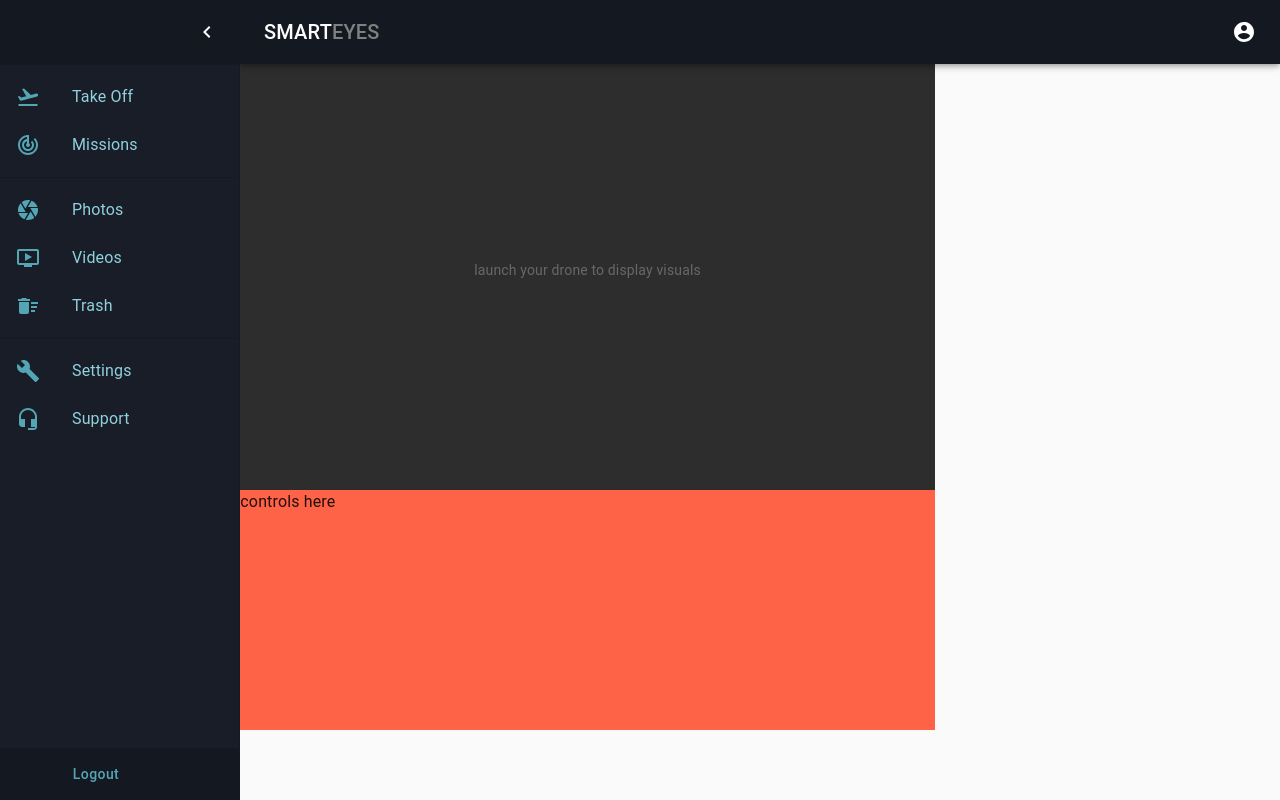
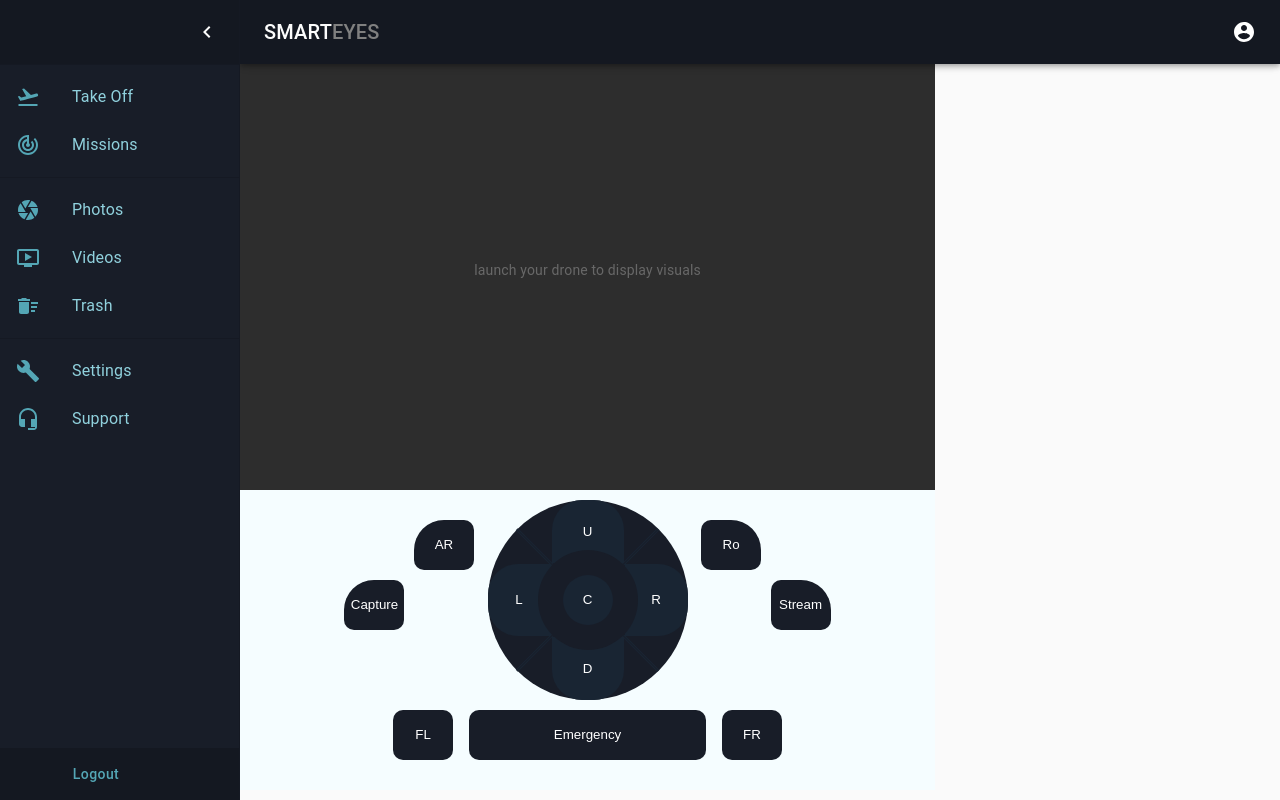
Before and after one commit to techam-group/thirdEye_client, a React (Create React App) app: page /dashboard/take-off in a window 1280 px wide. Built offline with nearby package versions, Linux system fonts and the light colour scheme.

Commit message:
Created the controls UI

```diff
--- a/src/components/screen/SEControls.jsx
+++ b/src/components/screen/SEControls.jsx
@@ -7,7 +7,30 @@
 
   return (
     <Grid item className={classes.mainControl}>
-      <Typography>controls here</Typography>
+      <div>
+        <button className='art'>AR</button>
+        <button className='caption'>Capture</button>
+        <button className='Stream'>Stream</button>
+        <button className='rt'>Ro</button>
+
+        <div className='center'>
+          <div className='line1'></div>
+          <div className='line2'></div>
+          <div className='btns'>
+            <button className='l'> L </button>
+            <button className='r'> R</button>
+            <button className='c'>C</button>
+            <div className='ring'></div>
+            <button className='u'>U</button>
+            <button className='d'>D</button>
+          </div>
+        </div>
+
+
+        <button className='fl'>FL</button>
+        <button className='emagency'>Emergency</button>
+        <button className='fr'>FR</button>
+      </div>
     </Grid>
   )
 }
--- a/src/styles/screens/secontrols.styles.js
+++ b/src/styles/screens/secontrols.styles.js
@@ -5,10 +5,179 @@
     flexGrow: 1,
     width: '70%',
     height: '30vh',
-    backgroundColor: 'tomato',
 
     [theme.breakpoints.down("md")]: {
       width: '100%'
+    },
+    '& > div': {
+      backgroundColor: '#f5fdff',
+      display: 'flex',
+      justifyContent: 'center',
+      minWidth: '500px',
+      height: '300px',
+      position: 'relative',
+      '& > button': {
+        position: 'absolute',
+        position: 'absolute',
+        border: 'none',
+        background: '#181d28',
+        color: 'white',
+        height: '50px',
+        width: '60px',
+        borderRadius: '10px',
+        '&:hover': {backgroundColor: '#1c2a39'}
+      },
+      '@media (max-width: 900px)': {
+        '& > button': {
+          top: '5% !important',
+          margin: '0 5%'
+        },
+        '& > div': {
+          margin: ' 12% 0 0 00 '
+        },
+        '& > .emagency': {
+          left: ' unset !important ',
+          width: 'max-content !important '
+        }
+      },
+      '& > .art': {
+        top: '10%',
+        left: '25%',
+        borderRadius: '30px 10px 10px 10px',
+      },
+      '& > .rt': {
+        top: '10%',
+        right: '25%',
+        borderRadius: '10px 30px 10px 10px',
+      },
+      '& > .fl': {
+        bottom: '10%',
+        left: '22%',
+      },
+      '& > .fr': {
+        bottom: '10%',
+        right: '22%',
+      },
+      '& > .emagency': {
+        bottom: '10%',
+        right: '0',
+        left: '0',
+        width: '34%',
+        margin: 'auto',
+      },
+      '& > .caption': {
+        top: '30%',
+        left: '15%',
+        borderRadius: '30px 10px 10px 10px',
+        margin: 'auto',
+      },
+      '& > .Stream': {
+        top: '30%',
+        right: '15%',
+        borderRadius: '10px 30px 10px 10px',
+        margin: 'auto',
+      },
+      '& > .center': {
+        height: '200px',
+        width:' 200px',
+        borderRadius: '50%',
+        display: 'flex',
+        justifyContent: 'center',
+        alignItems: 'center',
+        position: 'relative',
+        marginTop: '10px',
+        '& > .line1': {
+          height: '100%',
+          width: '3px',
+          border: '0.2px solid #192533',
+          transform:' rotate(45deg)',
+          position: 'absolute',
+        },
+        '& > .line2': {
+          height: '100%',
+          width: '3px',
+          border: '0.2px solid #192533',
+          transform:' rotate(-45deg)',
+          position: 'absolute',
+        },
+        '& > .btns': {
+          backgroundColor: '#181d28',
+          overflow: 'hidden',
+          width: '100%',
+          height: '100%',
+          borderRadius: '50%',
+
+            '& > button': {
+              border: 'none',
+              position: 'absolute',
+              color: 'white',
+              margin: 'auto',
+              zIndex: '2',
+              backgroundColor: '#192533',
+              '&:hover ':{
+                backgroundColor: '#1c2a39',
+                cursor: 'pointer'
+              }
+          },
+            '& > .c': {
+              top: '0',
+              left: '0',
+              right: '0',
+              position: 'absolute',
+              height: '50px',
+              width: '50px',
+              bottom: '0',
+              zIndex: '5',
+              borderRadius: '50%',
+            },
+            '& > .ring': {
+              backgroundColor: '#181d28',
+              borderRadius: '50%',
+              top: '0',
+              bottom: '0',
+              left: '0',
+              right: '0',
+              margin: 'auto',
+              height: '100px',
+              width: '100px',
+              position: 'absolute',
+              zIndex: '3',
+            },
+            '& > .l': {
+              top: '0',
+              left: '0',
+              height: '72px',
+              width: '63px',
+              bottom: '0',
+              borderRadius: '30px 0 0 30px',
+            },
+            '& > .r': {
+              top: '0',
+              right: '0',
+              bottom: '0',
+              height: '72px',
+              width: '63px',
+              borderRadius: '0 30px 30px 0' ,
+            },
+            '& > .u': {
+              top: '0',
+              right: '0',
+              left: '0',
+              height: '63px',
+              width: '72px',
+              borderRadius: '30px  30px 0 0',
+            },
+            '& > .d': {
+              bottom: '0',
+              right: '0',
+              left: '0',
+              height: '63px',
+              width: '72px',
+              borderRadius: '0 0 30px  30px',
+            }
+
+        }
+      }
     }
-  }
+  },
 }))
```
